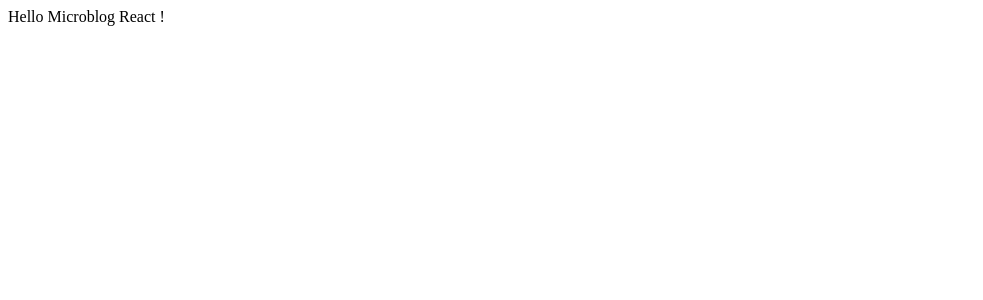
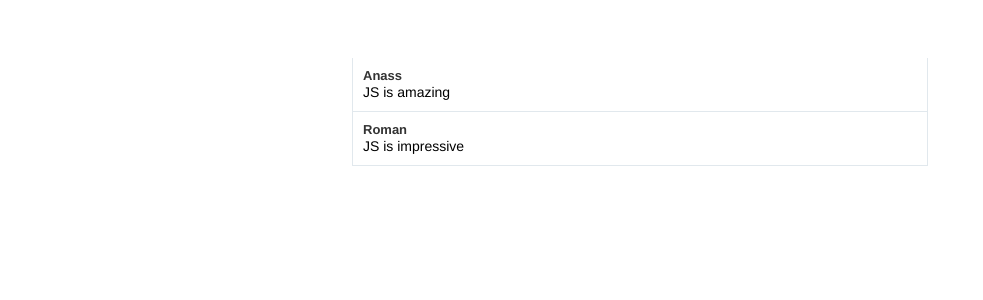
Before and after one commit to octo-web-front-end-tribe/formation-react-microblog, a React app: page / in a window 1280 px wide. Shown: the top 300 px of the page, without its empty margins (0-983 px from the left). Built offline with nearby package versions, Linux system fonts and the light colour scheme.

Commit message:
Step 4 : Show dummy messages in App component

```diff
--- a/src/App/App.js
+++ b/src/App/App.js
@@ -1,18 +1,22 @@
 import React from 'react';
-import PropTypes from 'prop-types';
 
-function App({ name }) {
+import MessageList from '../MessageList/MessageList';
+
+import { container, messageBox } from './App.css';
+
+const fakeMessages = [
+  { id: '1', author: 'Anass', content: 'JS is amazing' },
+  { id: '2', author: 'Roman', content: 'JS is impressive' },
+];
+
+function App() {
   return (
-    <div>Hello {name} !</div>
+    <div className={container}>
+      <div className={messageBox}>
+        <MessageList messages={fakeMessages} />
+      </div>
+    </div>
   );
 }
 
-App.propTypes = {
-  name: PropTypes.string,
-};
-
-App.defaultProps = {
-  name: 'OCTO',
-};
-
 export default App;
```
Also changed, not shown: 1 other file (tests, documents, lock files or other folders).
